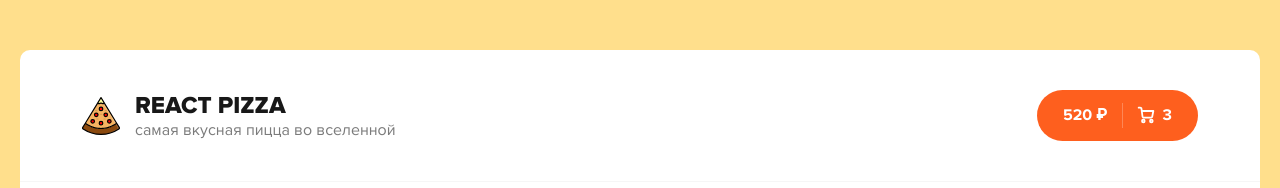
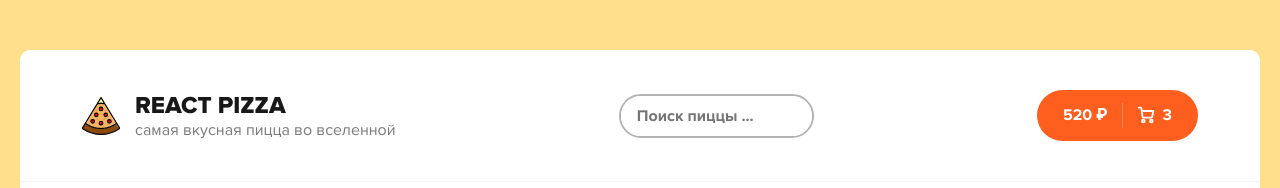
Before and after one commit to andreiribac/react-pizza-v2, a React (Create React App) app: page / in a window 1280 px wide. Shown: the top 188 px of the page. Built offline with nearby package versions, Linux system fonts and the light colour scheme; no server answers.

Commit message:
error with img

```diff
--- a/src/components/Header.js
+++ b/src/components/Header.js
@@ -1,6 +1,7 @@
 import React from 'react';
 import { Link } from "react-router-dom";
 import logoSvg from '../assets/img/pizza-logo.svg';
+import Search from './Search';
 
 function Header() {
   return (
@@ -13,6 +14,7 @@ function Header() {
 					  <p>самая вкусная пицца во вселенной</p>
 				  </div>
 			  </Link>
+			  <Search />
 			  <div className="header__cart">
 				  <Link to="/cart" className="button button--cart">
 					  <span>520 ₽</span>
--- /dev/null
+++ b/src/components/Search/Search.module.scss
@@ -0,0 +1,27 @@
+.inputArea {
+	position: relative;
+	display: flex;
+	justify-content: center;
+	align-items: center;
+	min-height: 40px;
+	border: 2px solid #b3b2b2;
+	border-radius: 30px;
+	&:focus-within {
+		border-color: #fe5f1e;
+	}
+	&__input {
+		display: block;
+		padding: 0 16px;
+		width: 100%;
+		height: 100%;
+		min-height: inherit;
+		font-size: 16px;
+		font-weight: 700;
+		color: #000;
+		border: none;
+		border-radius: inherit;
+	}
+	&__icon {
+		position: absolute;
+	}
+}
--- /dev/null
+++ b/src/components/Search/index.js
@@ -0,0 +1,13 @@
+import React from 'react';
+import styles from './Search.module.scss';
+
+function Search() {
+	return (
+		<label className={styles.inputArea}>
+			{/* TODO #10 4.38 */}
+			<input className={styles.inputArea__input} type="text" placeholder='Поиск пиццы ...' />
+		</label>
+	)
+}
+
+export default Search
--- a/src/components/index.js
+++ b/src/components/index.js
@@ -4,3 +4,4 @@ export { default as SortPopup } from './SortPopup';
 export { default as PizzaBlock } from './PizzaBlock';
 export { default as Skeleton } from './PizzaBlock/Skeleton';
 export { default as NotFoundBlock } from './NotFoundBlock';
+export { default as Search } from './Search';
--- /dev/null
+++ b/src/hide.html
@@ -0,0 +1,3 @@
+<label >
+	<input type="text">
+</label>
```
